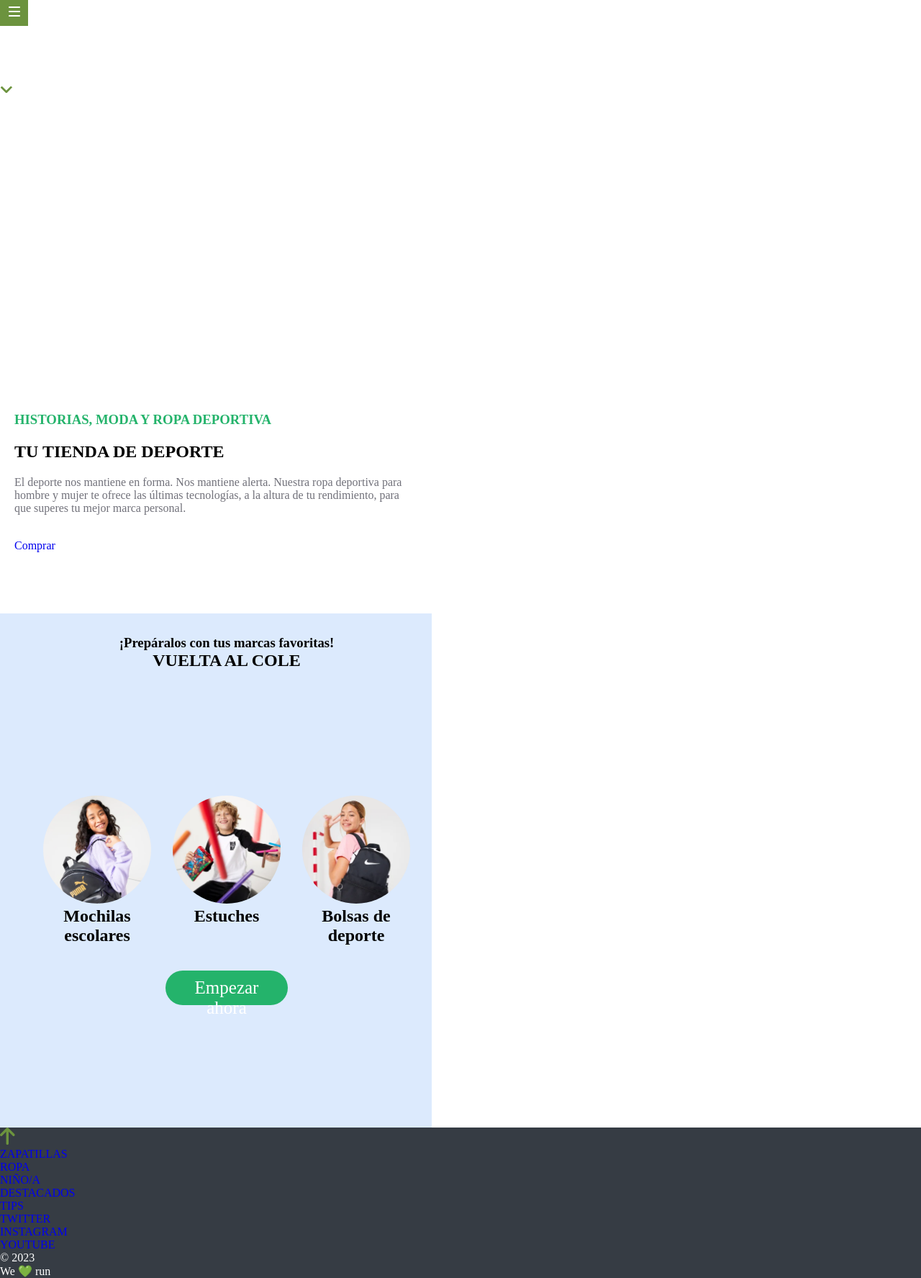
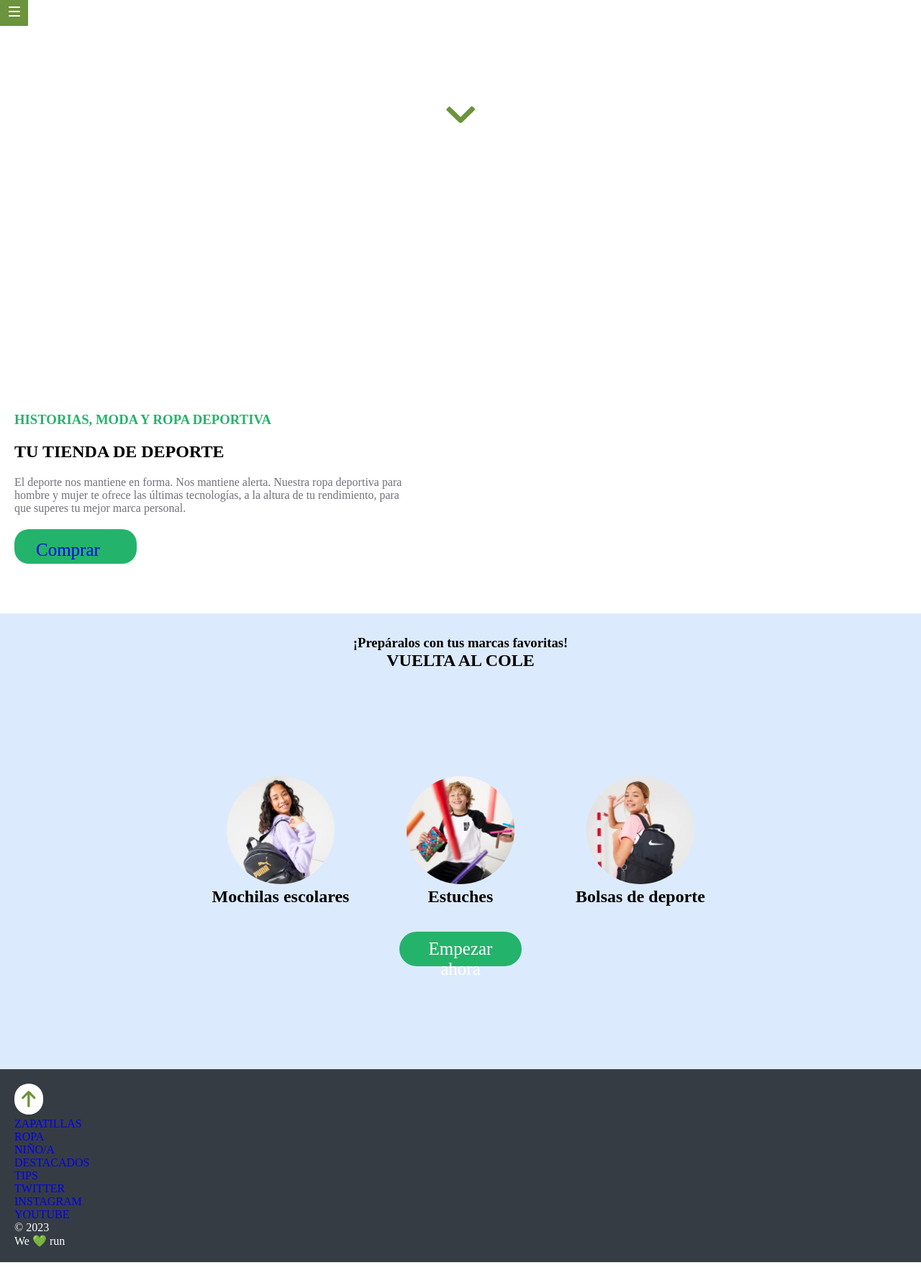
Before and after one commit to Adalab/modulo-1-evaluacion-final-Tania-nad, a website built with Vite: page src/index.html in a window 1280 px wide. Shown: the whole page at 72% size. After the commit the page ends 1753 px from the top, so only its background shows below. Built offline with nearby package versions, Linux system fonts and the light colour scheme; files whose address does not match are found by name.

Commit message:
final changes to dev

```diff
--- a/src/partials/footer.html
+++ b/src/partials/footer.html
@@ -1,7 +1,8 @@
+<footer id="bottom">
 <div class="footer">
     <img class="arrow" src="./images/ico-arrow.svg" alt="arrow">
     <div>
-        <ul>
+        <ul class="list1">
             <li><a href="https://adalab.es/">ZAPATILLAS</a></li>
             <li><a href="https://adalab.es/">ROPA</a></li>
             <li><a href="https://adalab.es/">NIÑO/A</a></li>
@@ -10,10 +11,10 @@
         </ul>
     </div>
     <div>
-        <ul>
-            <li><a href="https://x.com/i/flow/login">TWITTER</a></li>
-            <li><a href="https://www.instagram.com/">INSTAGRAM</a></li>
-            <li><a href="https://www.youtube.com/">YOUTUBE</a></li>
+        <ul class="list2">
+            <li><a href="https://adalab.es/">TWITTER</a></li>
+            <li><a href="https://adalab.es/">INSTAGRAM</a></li>
+            <li><a href="https://adalab.es/">YOUTUBE</a></li>
         </ul>
     </div>
     <div>
@@ -25,3 +26,4 @@
 
 
 </div>
+</footer>
--- a/src/partials/hero.html
+++ b/src/partials/hero.html
@@ -2,7 +2,11 @@
     <div class="text">
     <h1 class="partidos">COMIENZOS COMPARTIDOS</h1>
     <P class="parrafo">Todo lo que necesitas para volver al cole con ilusión</P>
+
+    <a href="bottom" class="scroll">
+        <img class="button" src="./images/ico-scroll-down.svg" alt="scroll-down">
+    </a>
     </div>
-    <img class="scroll" src="./images/ico-scroll-down.svg" alt="scroll-down-icon">
+
 
 </section>
--- a/src/scss/layout/_footer.scss
+++ b/src/scss/layout/_footer.scss
@@ -1,10 +1,22 @@
 .footer{
     background-color: #363c44;
     color: white;
-
-
-
-
-
+    padding: 20px;
 
 }
+
+.list1{
+  list-style-type: none;
+
+}
+.list2{
+    list-style-type: none;
+
+}
+
+.arrow{
+    background-color: white;
+    width: 40px;
+    border-radius: 40px;
+    padding: 10px;
+}
--- a/src/scss/layout/_header.scss
+++ b/src/scss/layout/_header.scss
@@ -8,15 +8,11 @@
     position: fixed;
 }
 
+
+
+
 .burguermenu {
     display: flex;
     align-items: center;
     width: 40%;
-    }
-@media (min-width: 1440px){
-    .header{
-        display: flex;
-        flex-direction: row;
-    }
-
 }
--- a/src/scss/layout/_hero.scss
+++ b/src/scss/layout/_hero.scss
@@ -10,13 +10,24 @@
 
 .parrafo{
     color: white;
+    padding: 10px;
 }
 .text{
     font-size: 40px;
     text-align: center;
+
+
+
 }
 .scroll{
     background-color: white;
-    border-radius: 100px;
+    width: 150px;
+    border-radius: 150px
 
 }
+.button{
+    background-color: white;
+    width: 45px;
+    border-radius: 50px;
+
+}
--- a/src/scss/layout/_main.scss
+++ b/src/scss/layout/_main.scss
@@ -1,6 +1,5 @@
 .divs{
     width: 100%;
-    max-width: 600px;
     text-align: center;
 
 }
@@ -29,19 +28,22 @@
 .container-comprar{
     display: flex;
     padding: 14px 0px 14px 0px;
-}
-.comprar{
-    background-color: white;
-    color: #24b36b;
+    background-color: #24b36b;
     padding: 15px 30px;
+    border-radius: 20px;
     font-size: 25px;
-    border-radius: 20px;
-    display: inline-block;
     margin-bottom: 1em;
     align-items: flex-start;
     width: 170px;
     height: 48px;
-    transition: transform 0.3s ease;
+    text-decoration: none;
+    text-align: center;
+
+}
+.comprar{
+    display: flex;
+    margin-bottom: 20px;
+
 }
 
 .girl{
--- a/src/scss/main.scss
+++ b/src/scss/main.scss
@@ -3,4 +3,4 @@
 @import 'layout/main';
 @import 'layout/footer';
 @import 'layout/hero';
-@import 'layout/grid'
+@import 'layout/grid';
```
Also changed, not shown: src/scss/layout/_grid.scss (+1 -8 lines).
